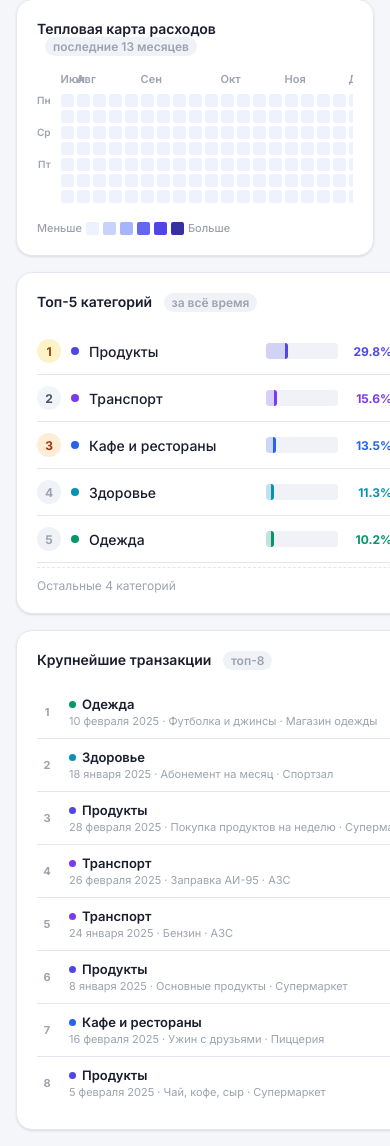
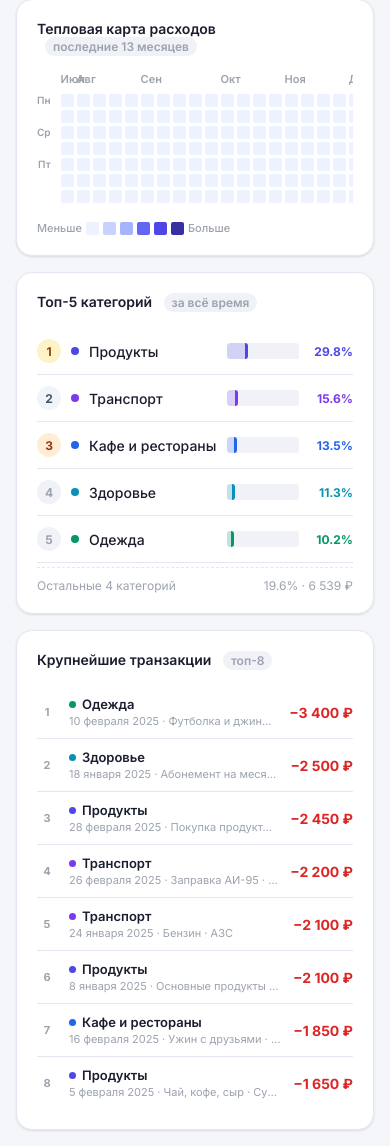
Before and after one commit to mikedudin/zenmoney-viewer, a PHP site: page / in a window 390 px wide. Shown: the part 393-1539 px from the top of the page. Run offline with PHP 8.4, Linux system fonts and the light colour scheme; some web fonts are replaced.

Commit message:
style: mobile version improvements and fixes

```diff
--- a/index.html
+++ b/index.html
@@ -20,7 +20,7 @@
         <div class="logo">
           <span class="logo-icon">₽</span>
           <span class="logo-text">Расходы</span>
-          <span class="app-version">v1.0.1</span>
+          <span class="app-version">v1.0.2</span>
         </div>
       </div>
 
--- a/index.php
+++ b/index.php
@@ -46,7 +46,7 @@
         <div class="logo">
           <span class="logo-icon">₽</span>
           <span class="logo-text">Расходы</span>
-          <span class="app-version">v1.0.1</span>
+          <span class="app-version">v1.0.2</span>
         </div>
       </div>
 
--- a/package.json
+++ b/package.json
@@ -1,6 +1,6 @@
 {
   "name": "zenmoney-viewer",
-  "version": "1.0.1",
+  "version": "1.0.2",
   "description": "ZenMoney expense viewer with CSV import",
   "main": "server.js",
   "scripts": {
--- a/style.css
+++ b/style.css
@@ -179,7 +179,7 @@
 
 /* Content */
 .content {
-  flex: 1; overflow-y: auto; padding: 24px;
+  flex: 1; overflow-y: auto; overflow-x: hidden; padding: 24px;
 }
 .content::-webkit-scrollbar { width: 6px; }
 .content::-webkit-scrollbar-thumb { background: var(--color-border); border-radius: 99px; }
@@ -468,9 +468,12 @@
   .entries-body { overflow-x: auto; }
   .entries-table { min-width: 400px; }
 
-  /* Leaderboard bar narrower */
-  .lb-bar-track { width: 48px; }
-  .lb-total { width: 70px; font-size: 12px; }
+  /* Leaderboard — prevent overflow on narrow screens */
+  .lb-item { overflow: hidden; }
+  .lb-name { min-width: 0; }
+  .lb-bar-track { width: 44px; }
+  .lb-pct { width: 38px; }
+  .lb-total { display: none; }
 }
 
 
@@ -482,6 +485,8 @@
   padding: 20px;
   box-shadow: var(--shadow-sm);
   margin-bottom: 16px;
+  min-width: 0;
+  overflow: hidden;
 }
 
 /* ── Overview two-column grid ── */
@@ -571,6 +576,7 @@
   gap: 10px;
   padding: 11px 0;
   border-bottom: 1px solid var(--color-border);
+  min-width: 0;
 }
 .lb-item:last-child { border-bottom: none; }
 
@@ -589,6 +595,7 @@
 
 .lb-name {
   flex: 1;
+  min-width: 0;
   font-size: 14px; font-weight: 500; color: var(--color-text);
   white-space: nowrap; overflow: hidden; text-overflow: ellipsis;
 }
@@ -624,6 +631,7 @@
   display: flex; align-items: center; gap: 12px;
   padding: 10px 0;
   border-bottom: 1px solid var(--color-border);
+  min-width: 0;
 }
 .tt-item:last-child { border-bottom: none; }
 
```
